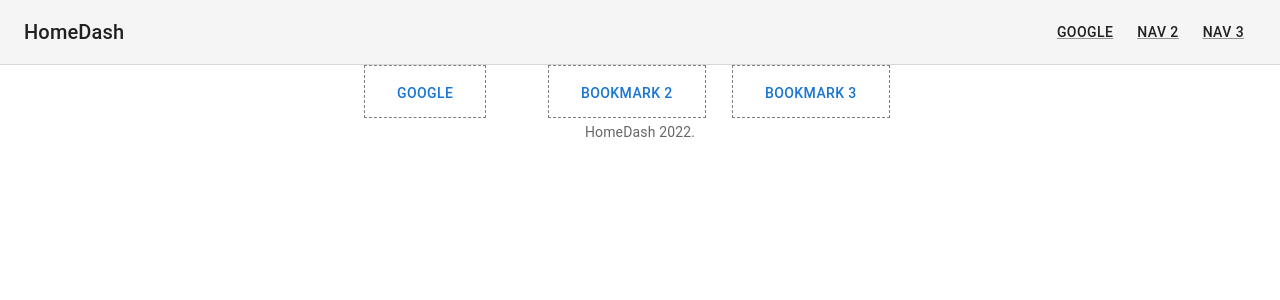
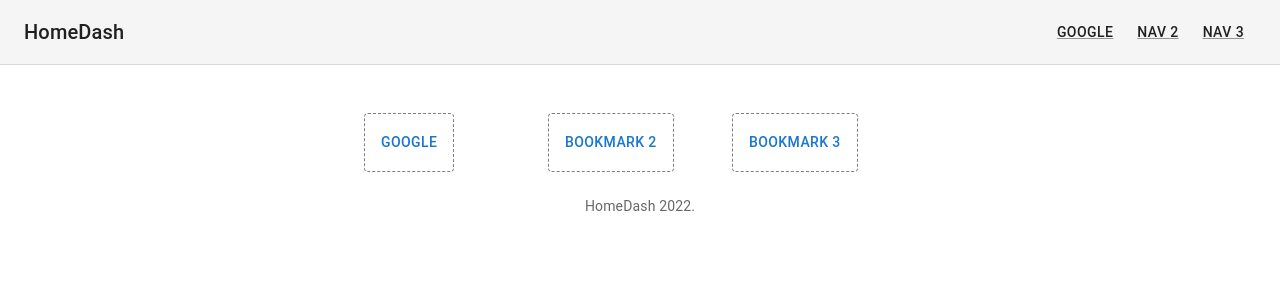
Before and after one commit to kevincornish/HomeDash, a React (Create React App) app: page / in a window 1280 px wide. Shown: the top 300 px of the page. Built offline with nearby package versions, Linux system fonts and the light colour scheme; no server answers.

Commit message:
remove box component

```diff
--- a/src/components/bookmarks.jsx
+++ b/src/components/bookmarks.jsx
@@ -17,21 +17,16 @@ function Bookmarks() {
           {BookmarksList.map((data, key) => {
             return (
               <Link href={data.url} target={data.target} underline="none">
-                <Box
-                  component="span"
+                <Button
                   sx={{
+                    p: 2,
+                    mt: 6,
+                    mb: 3,
                     border: "1px dashed grey",
-                    p: 2,
                   }}
                 >
-                  <Button
-                    sx={{
-                      p: 2,
-                    }}
-                  >
-                    {data.name}
-                  </Button>
-                </Box>
+                  {data.name}
+                </Button>
               </Link>
             );
           })}
```
